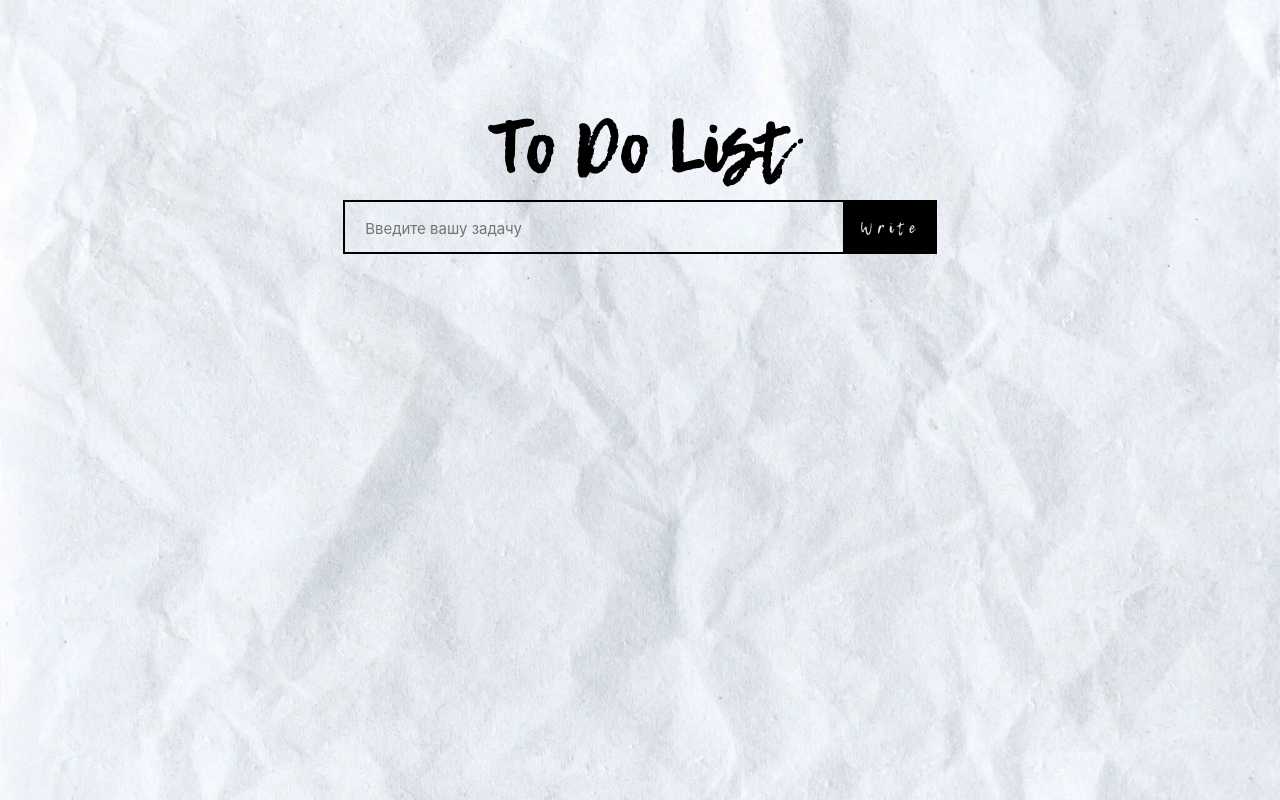
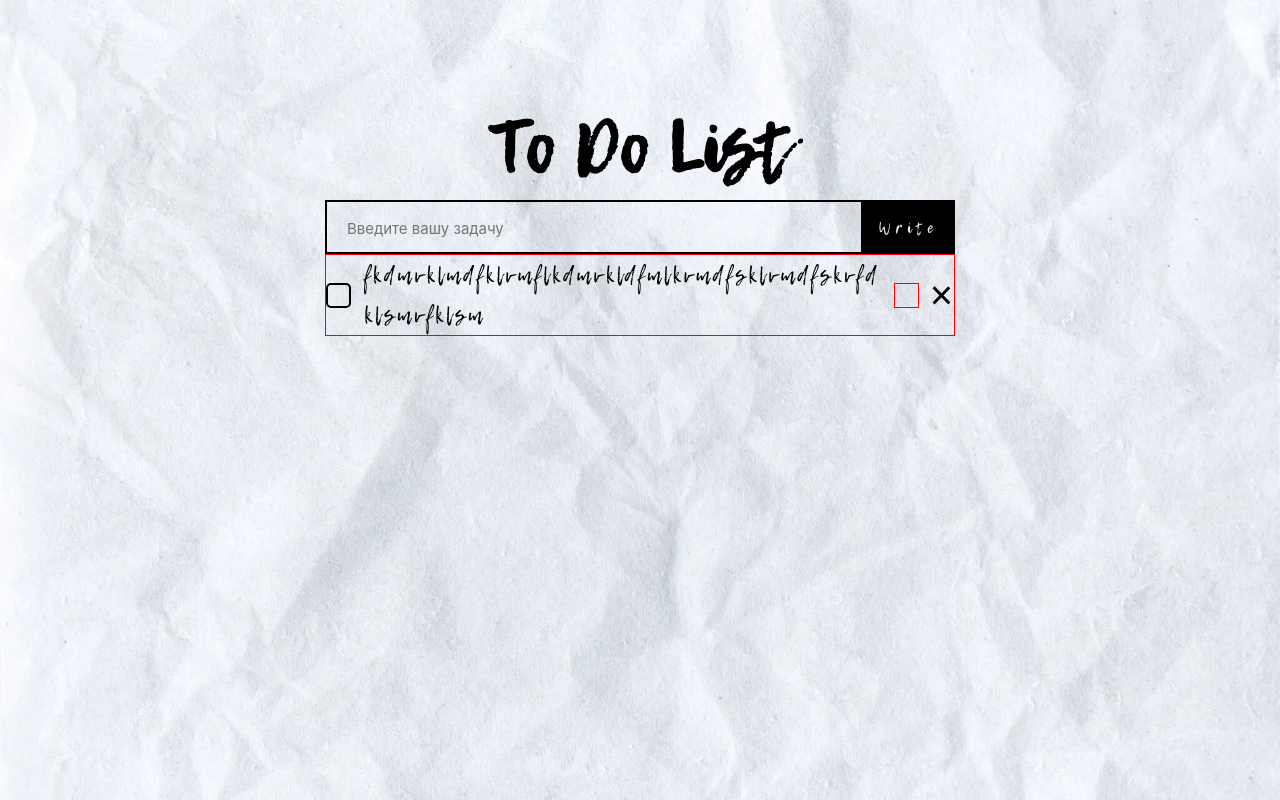
Before and after one commit to miliinbeer/todo-list, a React (Create React App) app: page / in a window 1280 px wide. Built offline with nearby package versions, Linux system fonts and the light colour scheme.

Commit message:
fix: changed styles in input and list item

```diff
--- a/src/app/styles.ts
+++ b/src/app/styles.ts
@@ -15,7 +15,7 @@ export const GlobalStyles = createGlobalStyle`
 `;
 
 export const Container = styled.div`
-  max-width: 980px;
+  max-width: 650px;
   margin: 0 auto;
   padding: 0 10px;
 `;
--- a/src/pages/home/index.tsx
+++ b/src/pages/home/index.tsx
@@ -2,6 +2,7 @@ import React, { FunctionComponent } from "react";
 import { Root, Title, Items } from "./styles";
 import { InputWidget } from "../../shared/ui/input";
 import { ButtonWidget } from "../../shared/ui/button";
+import { ListItemWidget } from "../../shared/ui/list-item";
 
 export const Home: FunctionComponent = () => {
   return (
@@ -22,6 +23,7 @@ export const Home: FunctionComponent = () => {
           children="Write"
         />
       </Items>
+      <ListItemWidget />
     </Root>
   );
 };
--- a/src/shared/types/index.ts
+++ b/src/shared/types/index.ts
@@ -8,7 +8,7 @@ export interface ButtonStyledProps {
 export interface ButtonProps {
   onClick: () => void;
   children: string;
-  props: ButtonStyledProps
+  props?: ButtonStyledProps
 }
 
 export interface InputStyledProps {
--- a/src/shared/ui/input/styles.ts
+++ b/src/shared/ui/input/styles.ts
@@ -28,7 +28,6 @@ export const Input = styled.input<InputStyledProps>`
   ${(props) =>
     props.$primary &&
     css`
-      max-width: 500px;
       border-right: none;
     `}
 `;
--- a/src/shared/ui/list-item/index.tsx
+++ b/src/shared/ui/list-item/index.tsx
@@ -15,7 +15,7 @@ export const ListItemWidget: FunctionComponent = () => {
       <Items>
         <CheckboxWidget />
         <Texts>
-          <span>Loreelwafkmkjnfkjdnjnadjknajknvkjfandjkvnafjkvnfjakdnk</span>
+          fkdmvklmdfklvmflkdmvkldfmlkvmdfsklvmdfskvfdklsmvfklsm
         </Texts>
       </Items>
       <Buttons>
--- a/src/shared/ui/list-item/styles.ts
+++ b/src/shared/ui/list-item/styles.ts
@@ -16,14 +16,9 @@ export const Items = styled.div`
   display: flex;
 `;
 
-export const Texts = styled.div`
-  margin-left: 2rem;
-  overflow-x: scroll;
-
-  &::-webkit-scrollbar {
-    width: 0;
-    height: 0;
-  }
+export const Texts = styled.span`
+  margin: 0px 10px 0 25px;
+  word-break: break-all;
 `;
 
 export const Buttons = styled.div`
```
